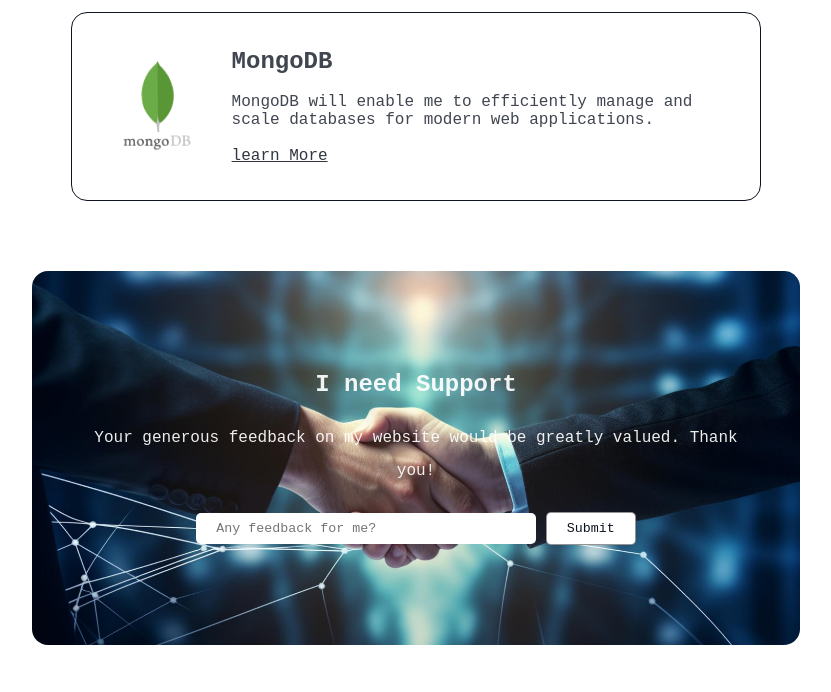
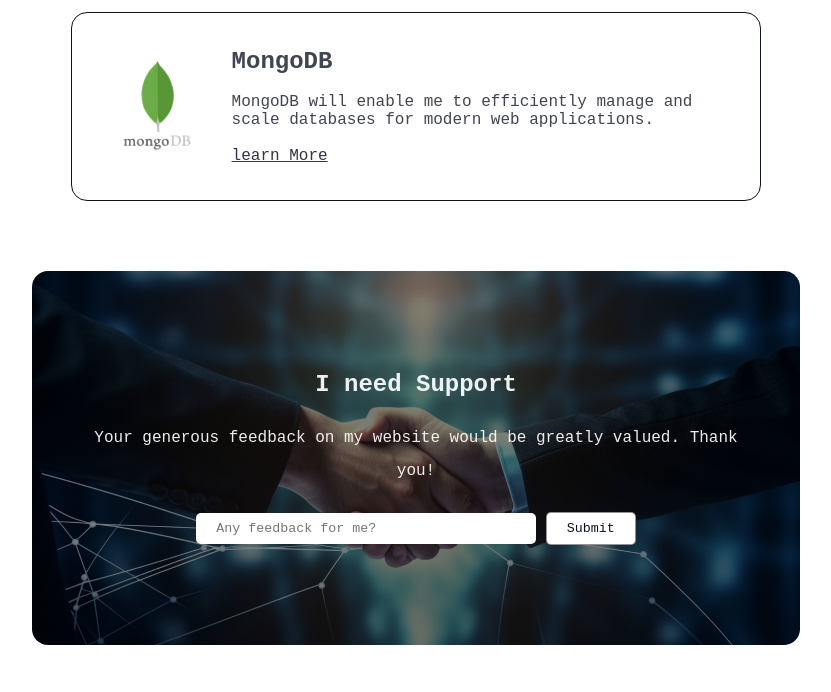
Before and after one commit to Nayeem-33/B10A1-md-nayeem-uddin, a plain HTML site: page index.html in a window 1280 px wide. Shown: the part 4677-5369 px from the top of the page, without its empty margins (224-1055 px from the left). Drawn offline with Linux system fonts and the light colour scheme; a web font is replaced by a local one.

Commit message:
image problem handshake

```diff
--- a/styles/style.css
+++ b/styles/style.css
@@ -222,7 +222,7 @@ a{
     flex-direction: column;
     gap: 24px;
     color: rgba(255, 255, 255, 0.925);
-    background-image: url(../assets/handshake.jpg);
+    background-image: linear-gradient(rgba(0, 0, 0, 0.5), rgba(0, 0, 0, 0.5)), url("../assets/handshake.jpg");
     background-repeat: no-repeat;
     background-position: center;
     background-size: cover;
```
